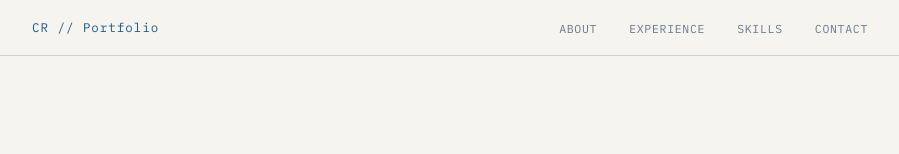
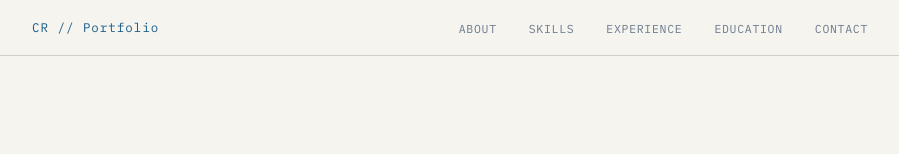
Before and after one commit to ChelseaRedding/ChelseaRedding.github.io, a plain HTML site: page index.html in a window 1280 px wide. Shown: the top 154 px of the page, without its empty margins (190-1089 px from the left). Drawn offline with Linux system fonts and the light colour scheme.

Commit message:
Update index.html

```diff
--- a/index.html
+++ b/index.html
@@ -89,7 +89,7 @@ h2{font-family:var(--serif);font-size:clamp(1.5rem,2.5vw,1.9rem);font-weight:300
 .contact-link svg{opacity:.6}
 footer{background:var(--ink);border-top:1px solid rgba(246,244,239,.1);padding:1.5rem max(2rem,calc((100% - 900px)/2 + 2rem));display:flex;justify-content:space-between;align-items:center;gap:1rem;flex-wrap:wrap}
 footer p{font-family:var(--mono);font-size:.65rem;color:rgba(246,244,239,.5);letter-spacing:.06em}@media(max-width:720px){.hero-grid,.about-grid,.edu-grid{grid-template-columns:1fr;gap:2rem}.comp-grid,.card-grid{grid-template-columns:1fr}nav{padding:0 1.25rem}footer{padding:1.5rem 1.25rem}.nav-links{gap:1rem}.container{padding:0 1.25rem}section{padding:3.5rem 0}}
-@media(max-width:720px){.hero-grid,.about-grid,.edu-grid{grid-template-columns:1fr;gap:2rem}.comp-grid,.card-grid{grid-template-columns:1fr}nav{padding:0 1.25rem}.nav-links{gap:1rem}.container{padding:0 1.25rem}section{padding:3.5rem 0}}
+@media(max-width:720px){.hero-grid,.about-grid,.edu-grid{grid-template-columns:1fr;gap:2rem}.comp-grid,.card-grid{grid-template-columns:1fr}nav{padding:0 1.25rem}footer{padding:1.5rem 1.25rem}.nav-logo{display:none}.nav-links{width:100%;justify-content:space-between;gap:.5rem}.container{padding:0 1.25rem}section{padding:3.5rem 0}}
 @media(prefers-reduced-motion:reduce){*{transition:none!important;scroll-behavior:auto!important}}
 </style>
 </head>
@@ -98,8 +98,9 @@ footer p{font-family:var(--mono);font-size:.65rem;color:rgba(246,244,239,.5);let
   <a class="nav-logo" href="#">CR // Portfolio</a>
   <ul class="nav-links">
     <li><a href="#about">About</a></li>
+    <li><a href="#competencies">Skills</a></li>
     <li><a href="#experience">Experience</a></li>
-    <li><a href="#competencies">Skills</a></li>
+    <li><a href="#education">Education</a></li>
     <li><a href="#contact">Contact</a></li>
   </ul>
 </nav>
```
